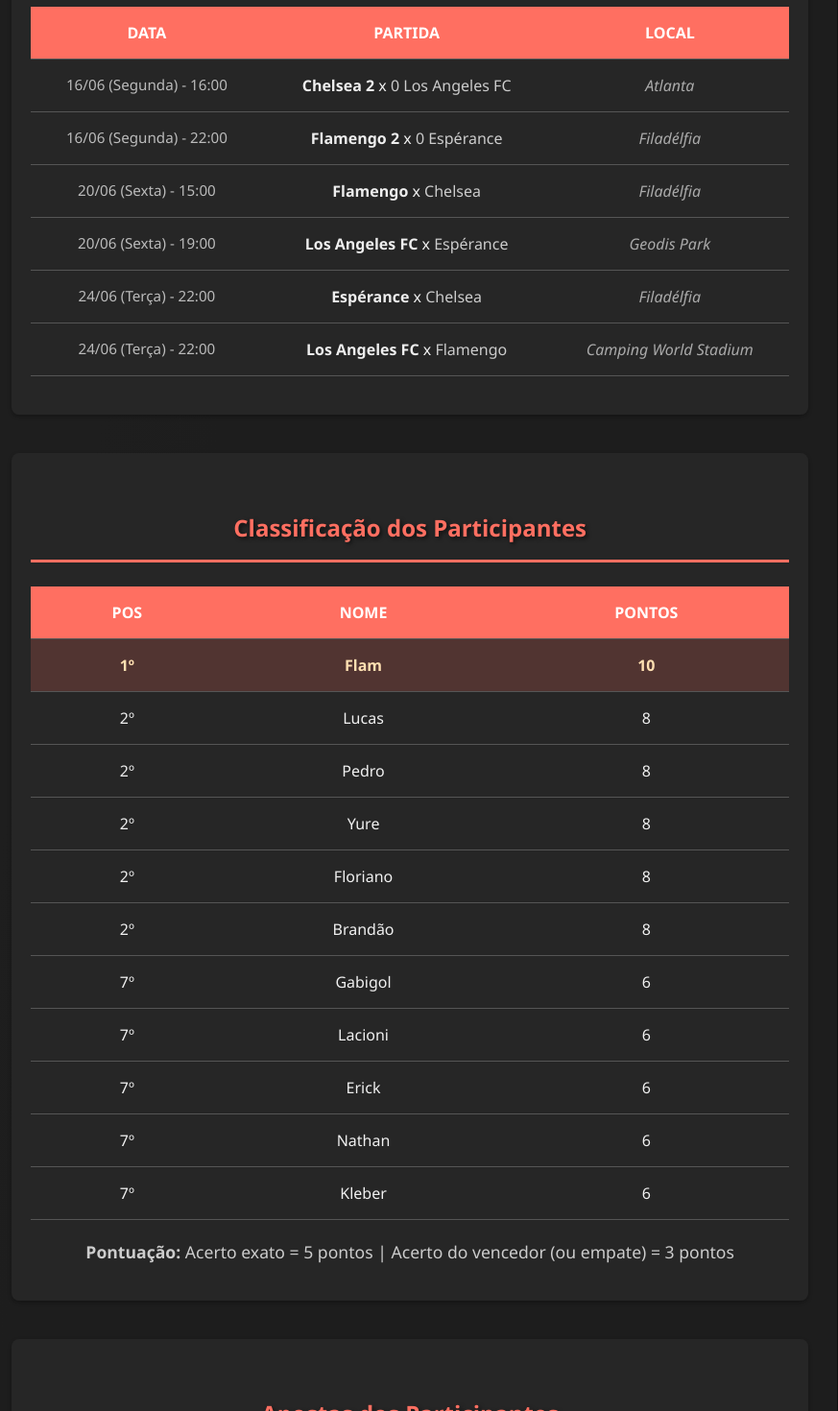
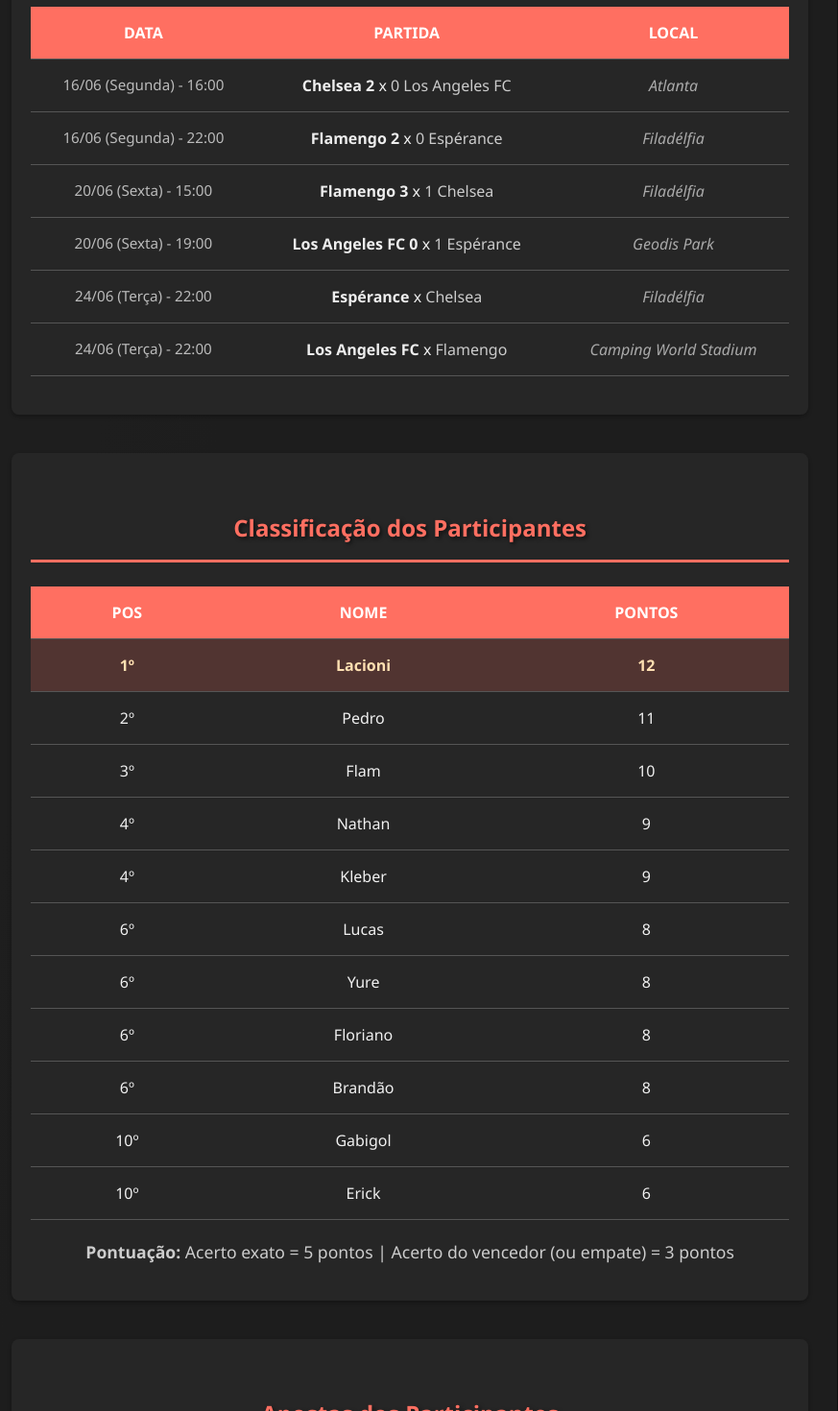
Before and after one commit to JefersonSmith/bolao-mundial, a React (Vite) app: page / in a window 1280 px wide. Shown: the part 343-1813 px from the top of the page at 96% size, without its empty margins (221-1094 px from the left). Built offline with nearby package versions, Linux system fonts and the light colour scheme.

Commit message:
rodada 2

```diff
--- a/src/App.jsx
+++ b/src/App.jsx
@@ -13,8 +13,8 @@
   const games = [
     { id: 1, date: '16/06 (Segunda) - 16:00', teams: 'Chelsea 2 x 0 Los Angeles FC', location: 'Atlanta' },
     { id: 2, date: '16/06 (Segunda) - 22:00', teams: 'Flamengo 2 x 0 Espérance', location: 'Filadélfia' },
-    { id: 3, date: '20/06 (Sexta) - 15:00', teams: 'Flamengo x Chelsea', location: 'Filadélfia' },
-    { id: 4, date: '20/06 (Sexta) - 19:00', teams: 'Los Angeles FC x Espérance', location: 'Geodis Park' },
+    { id: 3, date: '20/06 (Sexta) - 15:00', teams: 'Flamengo 3 x 1 Chelsea', location: 'Filadélfia' },
+    { id: 4, date: '20/06 (Sexta) - 19:00', teams: 'Los Angeles FC 0 x 1 Espérance', location: 'Geodis Park' },
     { id: 5, date: '24/06 (Terça) - 22:00', teams: 'Espérance x Chelsea', location: 'Filadélfia' },
     { id: 6, date: '24/06 (Terça) - 22:00', teams: 'Los Angeles FC x Flamengo', location: 'Camping World Stadium' },
   ];
@@ -24,11 +24,11 @@
     { id: 1, name: 'Flam', points: 10 },
     { id: 2, name: 'Gabigol', points: 6 },
     { id: 3, name: 'Lucas', points: 8 },
-    { id: 4, name: 'Lacioni', points: 6 },
+    { id: 4, name: 'Lacioni', points: 12 },
     { id: 5, name: 'Erick', points: 6 },
-    { id: 6, name: 'Nathan', points: 6 },
-    { id: 7, name: 'Pedro', points: 8 },
-    { id: 8, name: 'Kleber', points: 6 },
+    { id: 6, name: 'Nathan', points: 9 },
+    { id: 7, name: 'Pedro', points: 11 },
+    { id: 8, name: 'Kleber', points: 9 },
     { id: 9, name: 'Yure', points: 8 },
     { id: 10, name: 'Floriano', points: 8 },
     { id: 11, name: 'Brandão', points: 8 }
```
